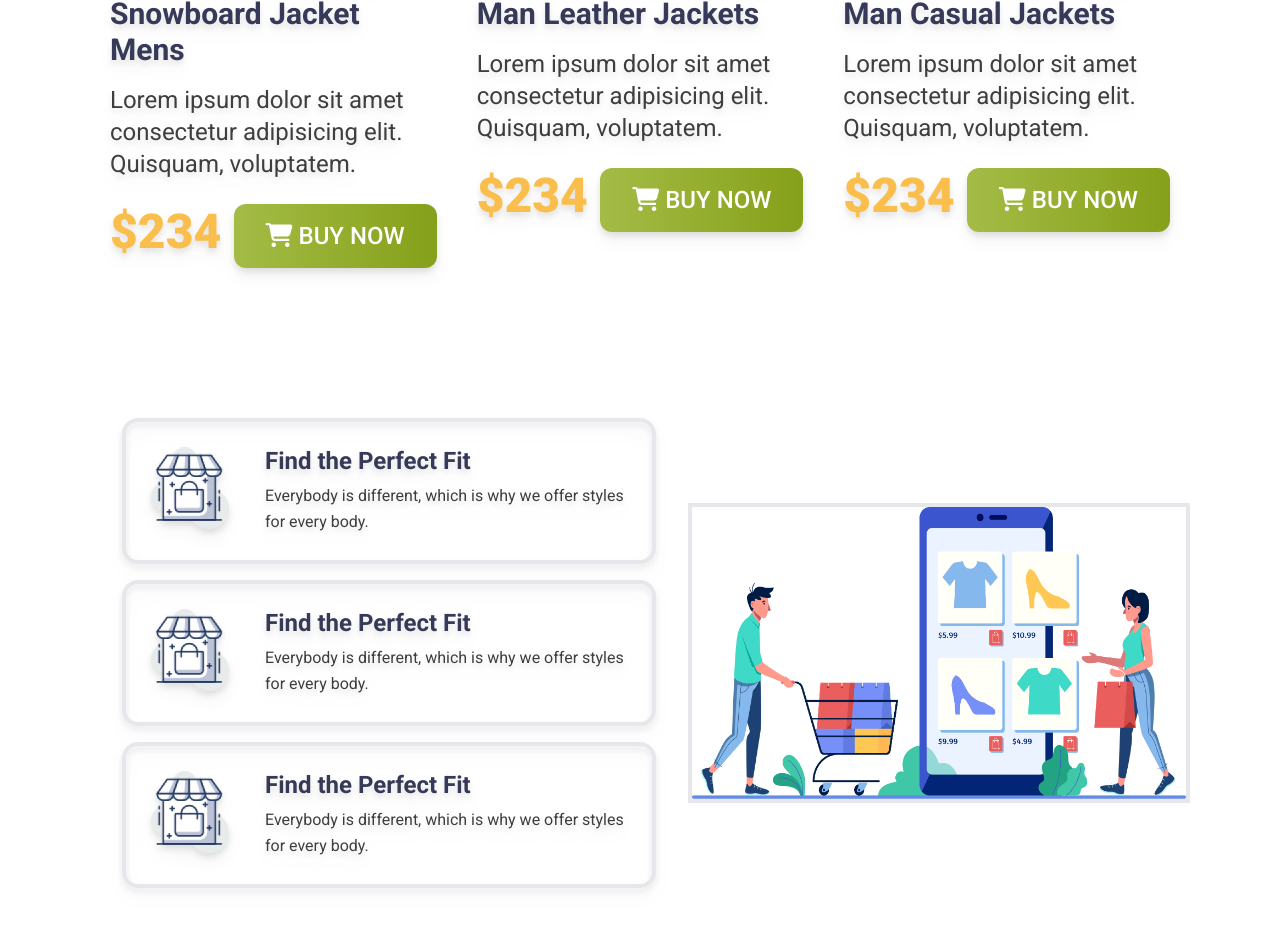
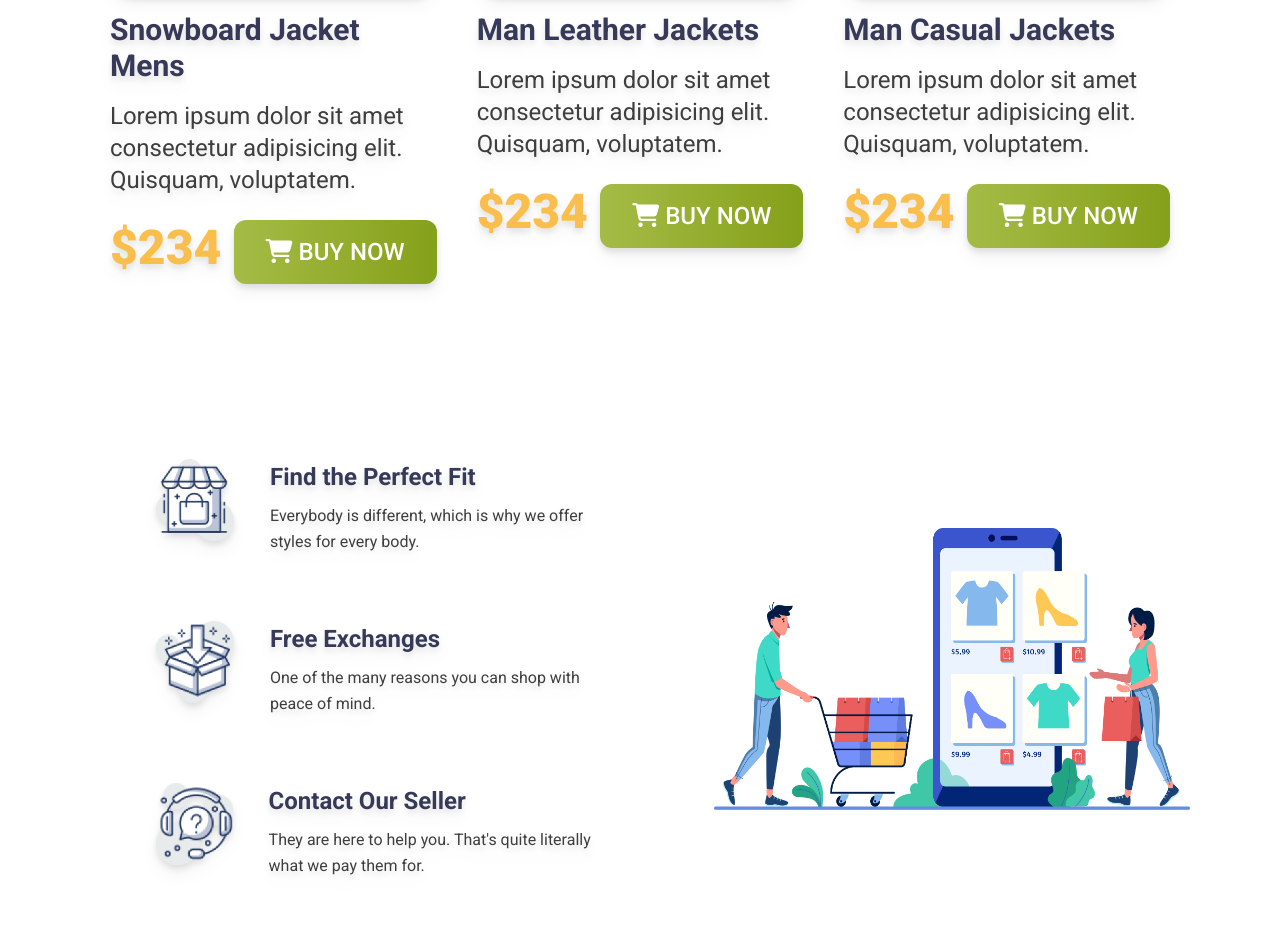
Before and after one commit to HabiburRahmanZihad/penguin-fashion-web, a plain HTML site: page index.html in a window 1280 px wide. Shown: the part 1744-2674 px from the top of the page. Drawn offline with nearby package versions, Linux system fonts and the light colour scheme.

Commit message:
fixed bug issue also work in pogress

```diff
--- a/index.html
+++ b/index.html
@@ -26,7 +26,7 @@
     </style>
 </head>
 
-<body class="roboto-font   max-w-[1440px] mx-auto">
+<body class="roboto-font   max-w-[1440px] mx-auto p-4">
     <header class="bg-[#FFFBF0] pl-4">
         <nav>
 
@@ -209,42 +209,68 @@
         </section>
 
         <section class="my-[130px]">
-            <div class="md:flex md:justify-between md:items-center">
+            <div class="flex flex-col-reverse  items-center
+            md:flex-col-reverse lg:flex-row
+            md:justify-between
+            md:items-center
+            lg:space-x-8">
+
                 <div class="mx-8 space-y-4">
                     <!-- card-1 -->
-                    <div class="flex p-[25px] drop-shadow-lg rounded-2xl border-4">
+                    <div class="flex
+                     flex-col md:flex-row
+                     items-center md:items-start
+                     gap-5 md:gap-0
+                     text-center  md:text-left
+                     py-[25px] pr-[34px] md:pl-[34px]
+                     drop-shadow-lg
+                     rounded-2xl ">
                         <img class="w-[78px] h-[82px]" src="icons/house.png" alt="">
                         <div class="ml-9">
-                        <h3 class="text-[#363958] text-[24px] font-bold leading-7">Find the Perfect Fit</h3>
+                        <h3 class="text-[#363958] text-[24px] font-bold leading-12">Find the Perfect Fit</h3>
 
                         <p class="text-[#3E3E3E] text-[16px] leading-[26px] mt-2">Everybody is different, which is why we
                             offer styles for every body.</p>
                         </div>
                     </div>
                      <!-- card-2 -->
-                     <div class="flex p-[25px] drop-shadow-lg rounded-2xl border-4">
-                        <img class="w-[78px] h-[82px]" src="icons/house.png" alt="">
+                     <div class="flex
+                     flex-col md:flex-row
+                     items-center md:items-start
+                     gap-5 md:gap-0
+                     text-center  md:text-left
+                     py-[25px] pr-[34px] md:pl-[34px]
+                     drop-shadow-lg
+                     rounded-2xl ">
+                        <img class="w-[78px] h-[82px]" src="icons/box.png" alt="">
                         <div class="ml-9">
-                        <h3 class="text-[#363958] text-[24px] font-bold leading-7">Find the Perfect Fit</h3>
+                        <h3 class="text-[#363958] text-[24px] font-bold leading-12">Free Exchanges</h3>
 
-                        <p class="text-[#3E3E3E] text-[16px] leading-[26px] mt-2">Everybody is different, which is why we
-                            offer styles for every body.</p>
+                        <p class="text-[#3E3E3E] text-[16px] leading-[26px] mt-2">One of the many reasons you can shop
+                            with peace of mind.</p>
                         </div>
                     </div>
                      <!-- card-3 -->
-                     <div class="flex p-[25px] drop-shadow-lg rounded-2xl border-4">
-                        <img class="w-[78px] h-[82px]" src="icons/house.png" alt="">
+                     <div class="flex
+                     flex-col md:flex-row
+                     items-center md:items-start
+                     gap-5 md:gap-0
+                     text-center  md:text-left
+                     py-[25px] pr-[34px] md:pl-[34px]
+                     drop-shadow-lg
+                     rounded-2xl ">
+                        <img class="w-[78px] h-[82px]" src="icons/question.png" alt="">
                         <div class="ml-9">
-                        <h3 class="text-[#363958] text-[24px] font-bold leading-7">Find the Perfect Fit</h3>
+                        <h3 class="text-[#363958] text-[24px] font-bold leading-12">Contact Our Seller</h3>
 
-                        <p class="text-[#3E3E3E] text-[16px] leading-[26px] mt-2">Everybody is different, which is why we
-                            offer styles for every body.</p>
+                        <p class="text-[#3E3E3E] text-[16px] leading-[26px] mt-2">They are here to help you. That's quite
+                            literally what we pay them for.</p>
                         </div>
                     </div>
                 </div>
 
-                <div class="lg:mt-0 md:mt-0 mt-8">
-                    <img class="w-[600px] border-4" src="images/shopping.png" alt="">
+                <div class="my-[50px]" >
+                    <img class="w-[600px]" src="images/shopping.png" alt="">
                 </div>
             </div>
         </section>
```
